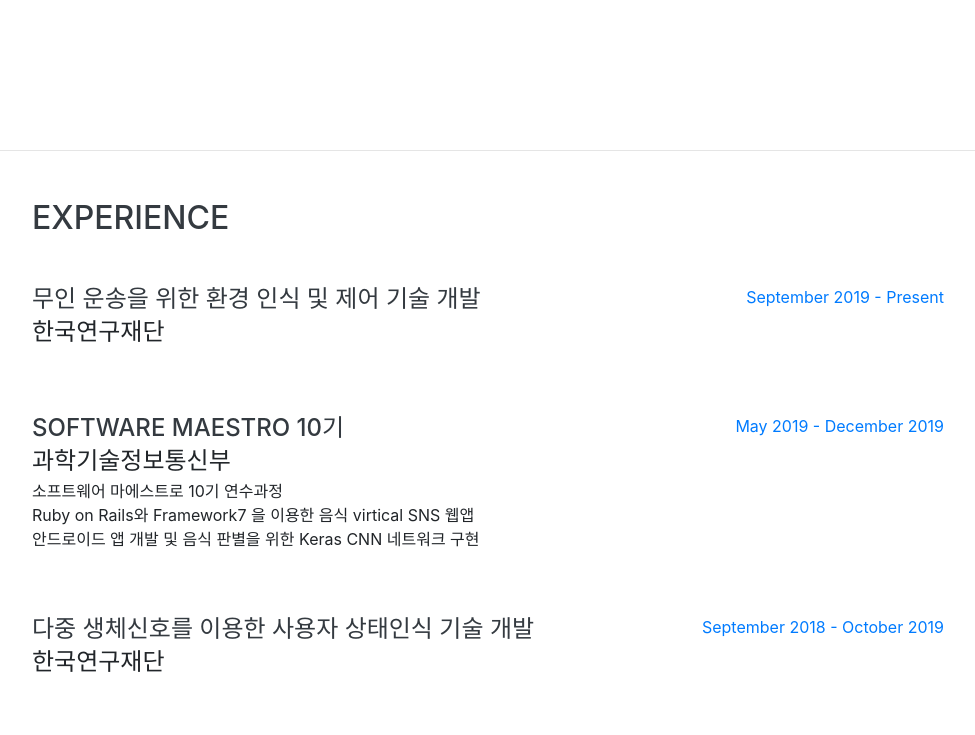
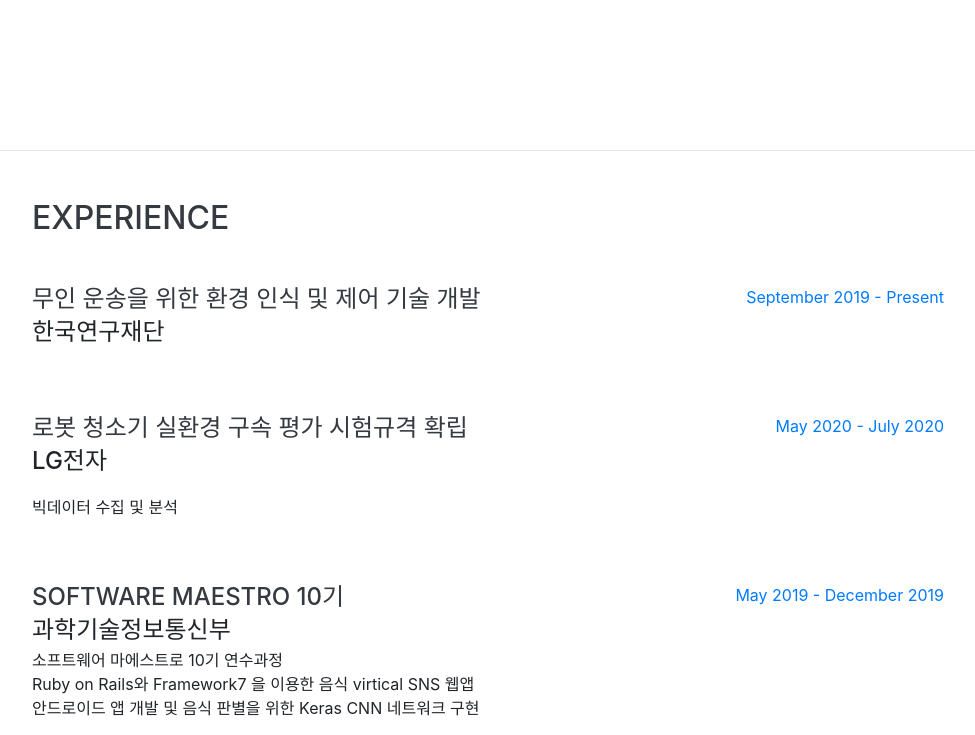
Before and after one commit to GaengKo/GaengKo.github.io, a website with bundled scripts: page index.html in a window 1280 px wide. Shown: the part 2252-2987 px from the top of the page, without its empty margins (288-1263 px from the left). Built offline with nearby package versions, Linux system fonts and the light colour scheme; a web font is replaced by a local one.

Commit message:
update project

```diff
--- a/index.html
+++ b/index.html
@@ -102,7 +102,7 @@
                           <br>
                           Electrical and Electronic Engineering - Control and Mechatronics Lab
                       </div>
-                      <p>GPA: 4.17/4.5 </p>
+                      <p>GPA: 4.25/4.5 </p>
                   </div>
                   <div class="resume-date text-md-right">
                       <span class="text-primary">September 2019 - Present</span>
@@ -245,7 +245,16 @@
                       <span class="text-primary">September 2019 - Present</span>
                   </div>
               </div>
-
+              <div class="resume-item d-flex flex-column flex-md-row justify-content-between mb-5">
+                  <div class="resume-content">
+                      <h4 class="mb-0">로봇 청소기 실환경 구속 평가 시험규격 확립</h4>
+                      <div class="subheading mb-3">LG전자</div>
+                      <p>빅데이터 수집 및 분석</p>
+                  </div>
+                  <div class="resume-date text-md-right">
+                      <span class="text-primary">May 2020 - July 2020</span>
+                  </div>
+              </div>
               <div class="resume-item d-flex flex-column flex-md-row justify-content-between mb-5">
                   <div class="resume-content">
                       <h4 class="mb-0">Software Maestro 10기</h4>
```
